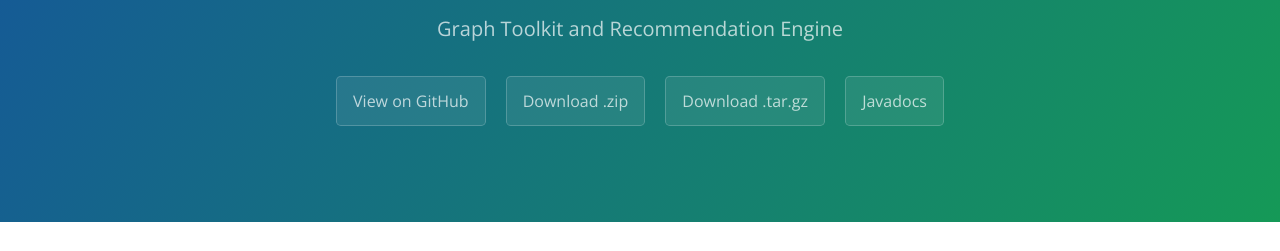
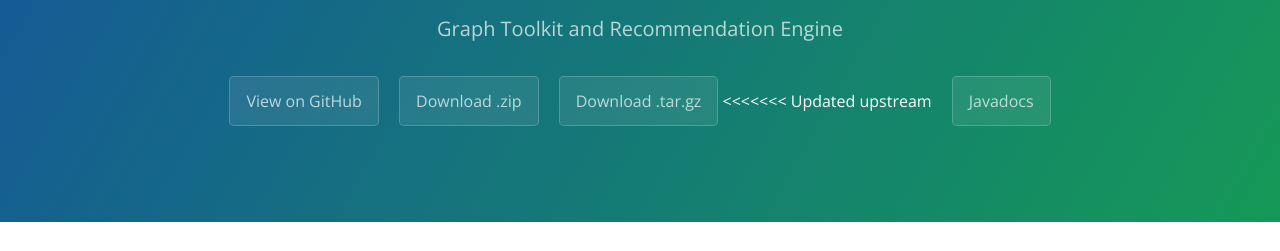
Before and after one commit to sonicxml/RecommendationEngine, a plain HTML site: page index.html in a window 1280 px wide. Shown: the part 161-412 px from the top of the page. Drawn offline with nearby package versions, Linux system fonts and the light colour scheme.

```diff
--- a/index.html
+++ b/index.html
@@ -16,6 +16,7 @@
       <a href="https://github.com/sonicxml/RecommendationEngine" class="btn">View on GitHub</a>
       <a href="https://github.com/sonicxml/RecommendationEngine/zipball/master" class="btn">Download .zip</a>
       <a href="https://github.com/sonicxml/RecommendationEngine/tarball/master" class="btn">Download .tar.gz</a>
+<<<<<<< Updated upstream
       <a href="Javadocs/index.html" class="btn">Javadocs</a>
     </section>
 
```
